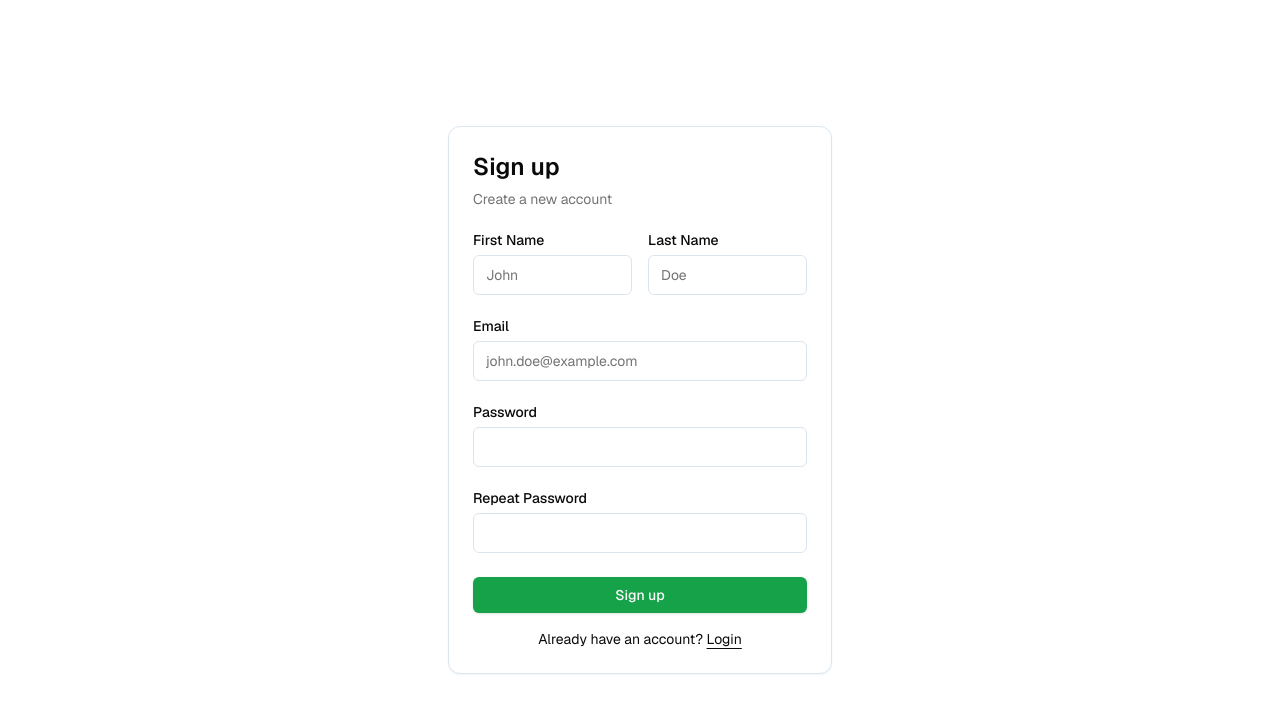
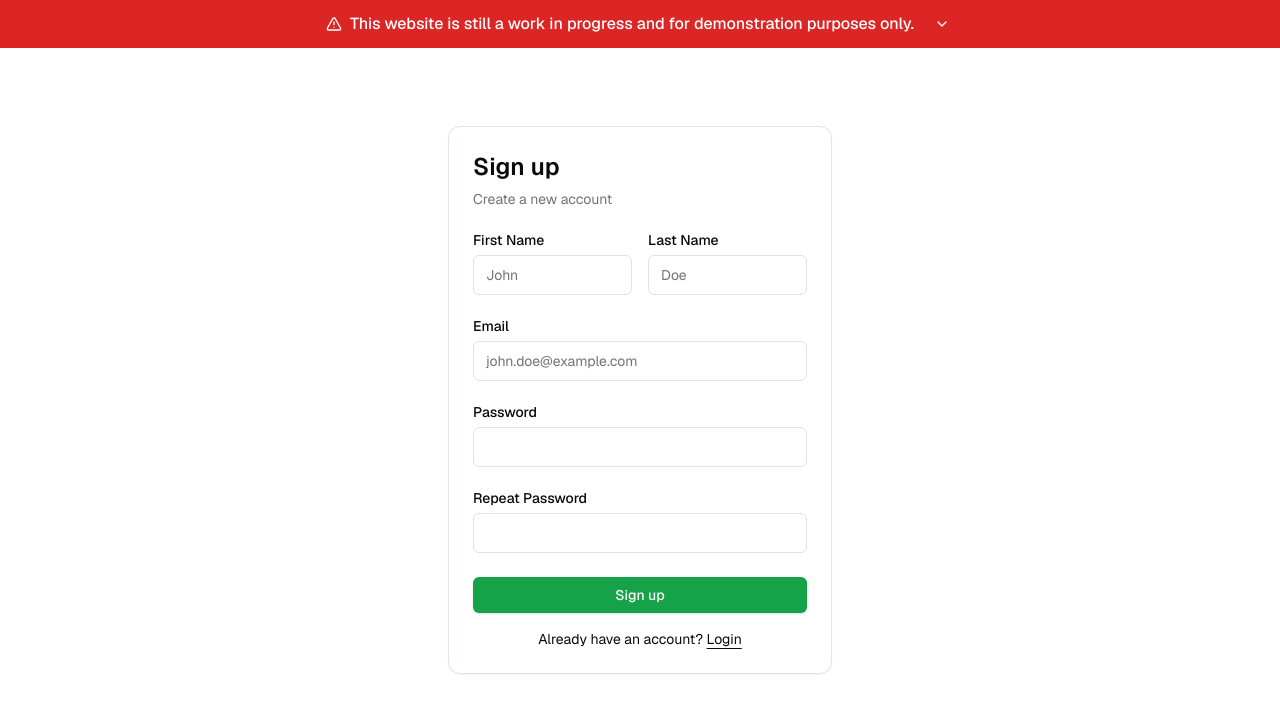
Before and after one commit to Elephant200/sustainable-smart-home, a Next.js app: page /auth/sign-up in a window 1280 px wide. Shown: the top 712 px of the page. Built offline with nearby package versions, Linux system fonts and the light colour scheme; no server answers.

Commit message:
Move disclaimer from home to auth pages

```diff
--- a/app/auth/login/page.tsx
+++ b/app/auth/login/page.tsx
@@ -1,4 +1,5 @@
 import { LoginForm } from "@/components/auth/login-form";
+import { DisclaimerBanner } from "@/components/layout/disclaimer-banner";
 import type { Metadata } from "next";
 
 export const metadata: Metadata = {
@@ -7,7 +8,10 @@ export const metadata: Metadata = {
 
 export default function Page() {
   return (
-    <div className="flex min-h-svh w-full items-center justify-center p-6 md:p-10">
+    <div className="relative flex min-h-svh w-full items-center justify-center p-6 md:p-10 overflow-hidden">
+      <div className="absolute top-0 left-0 right-0 z-10">
+        <DisclaimerBanner />
+      </div>
       <div className="w-full max-w-sm">
         <LoginForm />
       </div>
--- a/app/auth/sign-up/page.tsx
+++ b/app/auth/sign-up/page.tsx
@@ -1,4 +1,5 @@
 import { SignUpForm } from "@/components/auth/sign-up-form";
+import { DisclaimerBanner } from "@/components/layout/disclaimer-banner";
 import type { Metadata } from "next";
 
 export const metadata: Metadata = {
@@ -7,7 +8,10 @@ export const metadata: Metadata = {
 
 export default function Page() {
   return (
-    <div className="flex min-h-svh w-full items-center justify-center p-6 md:p-10">
+    <div className="relative flex min-h-svh w-full items-center justify-center p-6 md:p-10 overflow-hidden">
+      <div className="absolute top-0 left-0 right-0 z-10">
+        <DisclaimerBanner />
+      </div>
       <div className="w-full max-w-sm">
         <SignUpForm />
       </div>
--- a/app/page.tsx
+++ b/app/page.tsx
@@ -18,7 +18,6 @@ import Link from "next/link";
 import Image from "next/image";
 import type { Metadata } from "next";
 import { TopNav } from "@/components/layout/top-nav";
-import { DisclaimerBanner } from "@/components/layout/disclaimer-banner";
 
 export const metadata: Metadata = {
   title: "Sustainable Smart Home | Smart Energy Management",
@@ -28,9 +27,6 @@ export const metadata: Metadata = {
 export default function LandingPage() {
   return (
     <div className="min-h-screen bg-gradient-to-b from-green-50 to-blue-50">
-      {/* Disclaimer Banner */}
-      <DisclaimerBanner />
-
       {/* Navigation */}
       <TopNav showScrollLinks={true} />
 
```
